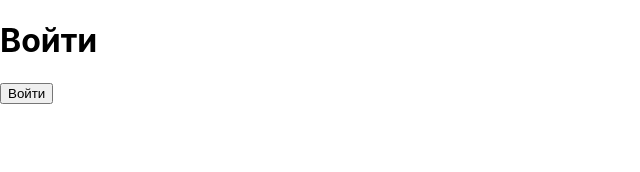
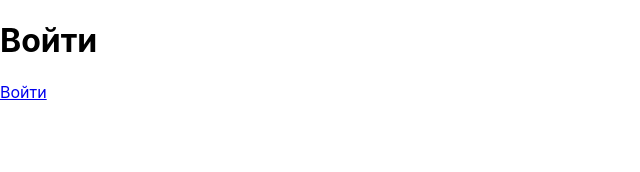
Before and after one commit to ddvv/loft-taxi, a React (Create React App) app: page / in a window 1280 px wide. Shown: the top 172 px of the page, without its empty margins (0-640 px from the left). Built offline with nearby package versions, Linux system fonts and the light colour scheme.

Commit message:
Create routing

```diff
--- a/package.json
+++ b/package.json
@@ -14,7 +14,10 @@
     "eject": "react-scripts eject"
   },
   "eslintConfig": {
-    "extends": "react-app"
+    "extends": "react-app",
+    "rules": {
+      "indent": [2, 2]
+    }
   },
   "browserslist": {
     "production": [
--- a/src/App.js
+++ b/src/App.js
@@ -9,22 +9,25 @@ class App extends Component {
   constructor() {
     super(...arguments);
     this.state = {
-      name: 'Dima',
-      route: '/',
+      route: window.location.hash.substr(1),
     };
   }
 
-  setRoute = (newRoute) => {
-    this.setState({route: newRoute})
-  };
+  componentDidMount() {
+    window.addEventListener('hashchange', () => {
+      this.setState({
+        route: window.location.hash.substr(1)
+      });
+    });
+  }
 
   render() {
-    var Route
+    var Route;
     switch (this.state.route) {
     case '/profile':
       Route = Profile;
       break;
-        case '/Map':
+    case '/map':
       Route = Map;
       break;
     case '/registration':
@@ -32,11 +35,12 @@ class App extends Component {
       break;
     default:
       Route = Login;
+      break;
     }
 
     return (
       <>
-        <Route setRountFun={this.setRoute} />
+        <Route setRoutFun={this.setRoute} />
       </>
     )
   };
--- a/src/components/Header/Header.js
+++ b/src/components/Header/Header.js
@@ -1,7 +1,26 @@
 import React from 'react';
 
-function Header(props) {
-    return <h1>Hello, {props.name}!</h1>;
+class Header extends React.Component{
+  render() {
+    const navItems = [
+      {id: 0, title: 'Карта', route: '#/map'},
+      {id: 1, title: 'Профиль', route: '#/profile'},
+      {id: 2, title: 'Выйти', route: '#/login'}
+    ];
+
+    return (
+      <header>
+        <p>Loft Taxi</p>
+        <ul>
+          {navItems.map(navItem => (
+            <li key={navItem.id}>
+              <a href={navItem.route} >{navItem.title}</a>
+            </li>
+          ))}
+        </ul>
+      </header>
+    )
+  }
 }
 
 export default Header;
--- a/src/components/Login/Login.jsx
+++ b/src/components/Login/Login.jsx
@@ -5,7 +5,8 @@ class Login extends React.Component {
     return(
       <>
         <h1>Войти</h1>
-                <button onClick={this.props.setRountFun} >Войти</button>
+        {/* <button onClick={() => this.props.setRoutFun('/profile')} >Войти</button> */}
+        <a href='#/profile' >Войти</a>
       </>
     )
   }
--- a/src/components/Map/Map.jsx
+++ b/src/components/Map/Map.jsx
@@ -1,9 +1,11 @@
 import React from 'react';
+import Header from '../Header/Header';
 
 class Map extends React.Component {
   render() {
     return(
       <>
+        <Header/>
         <h1>Map</h1>
       </>
     )
--- a/src/components/Profile/Profile.jsx
+++ b/src/components/Profile/Profile.jsx
@@ -1,9 +1,11 @@
 import React from 'react';
+import Header from '../Header/Header';
 
 class Profile extends React.Component {
   render() {
     return(
       <>
+        <Header/>
         <h1>Profile</h1>
       </>
     )
```
Also changed, not shown: 1 other file (tests, documents, lock files or other folders). Lines whose indentation alone changed are shown as unchanged.
